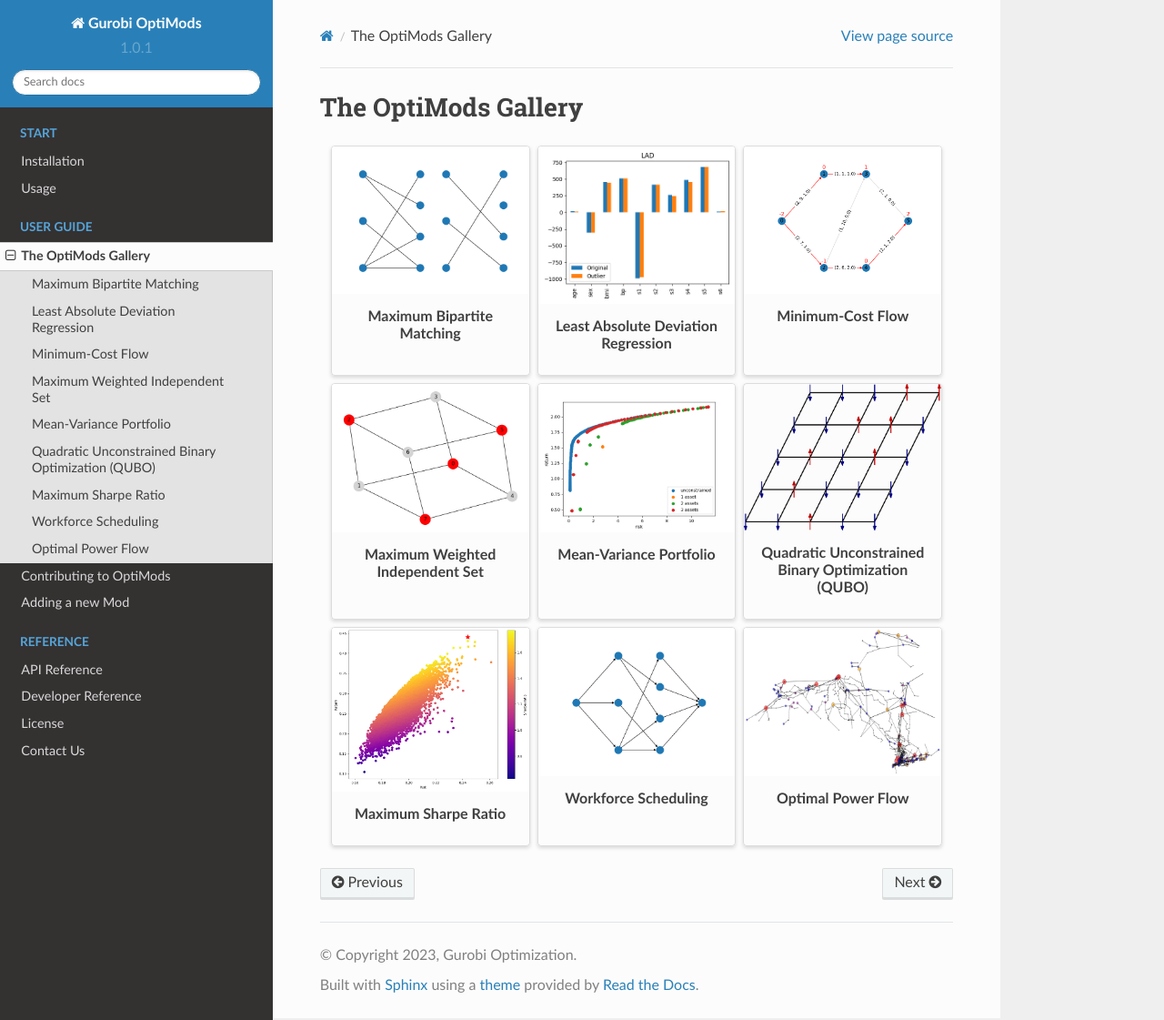
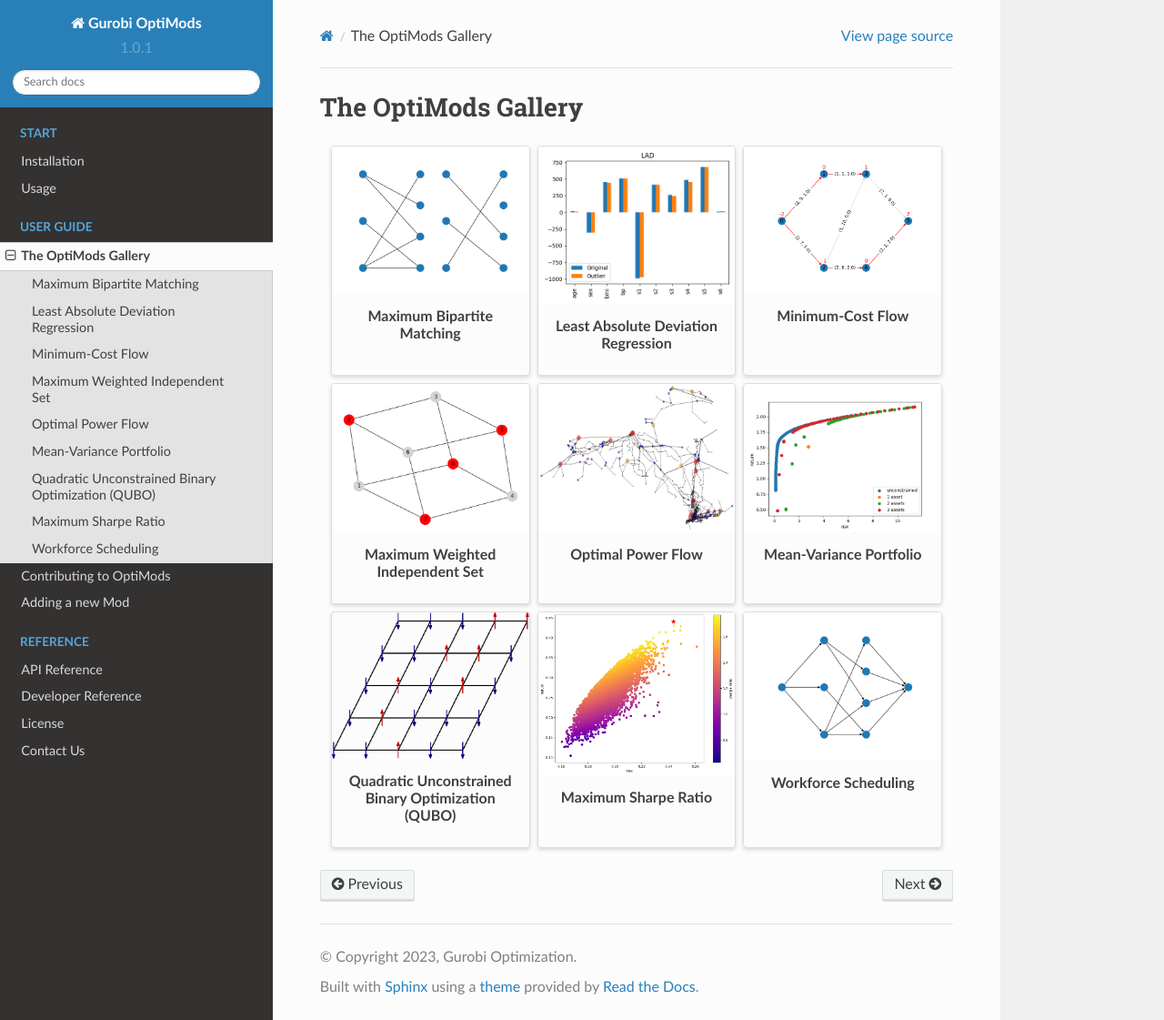
Before and after one commit to Gurobi/gurobi-optimods, a Sphinx documentation site: the page built from docs/source/gallery.rst, in a window 1280 px wide and 1121 px high. Shown: the whole window at 91% size. Built offline with Sphinx 7.4.7 and the Read the Docs theme 2.0.0, drawn with Linux system fonts in a browser that asks for light colours; some of the changed lines change nothing that is shown.

Commit message:
Sort the gallery

```diff
--- a/docs/source/gallery.rst
+++ b/docs/source/gallery.rst
@@ -30,6 +30,12 @@
         :text-align: center
         :img-top: mods/figures/mwis.png
 
+    .. grid-item-card:: Optimal Power Flow
+        :link: mods/opf/opf
+        :link-type: doc
+        :text-align: center
+        :img-top: mods/figures/opf.png
+
     .. grid-item-card:: Mean-Variance Portfolio
         :link: mods/portfolio
         :link-type: doc
@@ -54,12 +60,6 @@
         :text-align: center
         :img-top: mods/figures/bipartite-matching-flow.png
 
-    .. grid-item-card:: Optimal Power Flow
-        :link: mods/opf/opf
-        :link-type: doc
-        :text-align: center
-        :img-top: mods/figures/opf.png
-
 
 .. toctree::
    :maxdepth: 1
@@ -69,8 +69,8 @@
    mods/lad-regression
    mods/min-cost-flow
    mods/mwis
+   mods/opf/opf
    mods/portfolio
    mods/qubo
    mods/sharpe-ratio
    mods/workforce
-   mods/opf/opf
```
